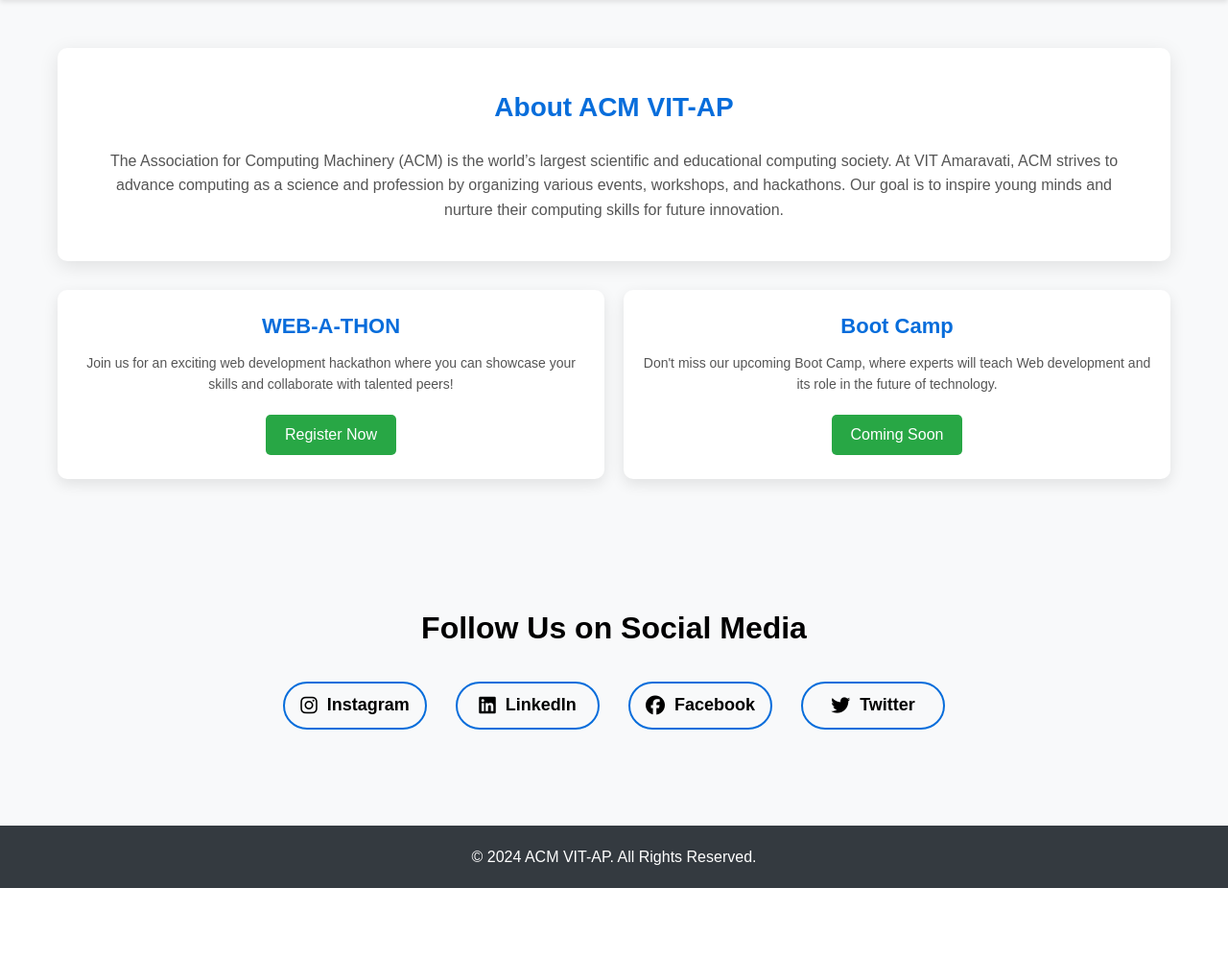
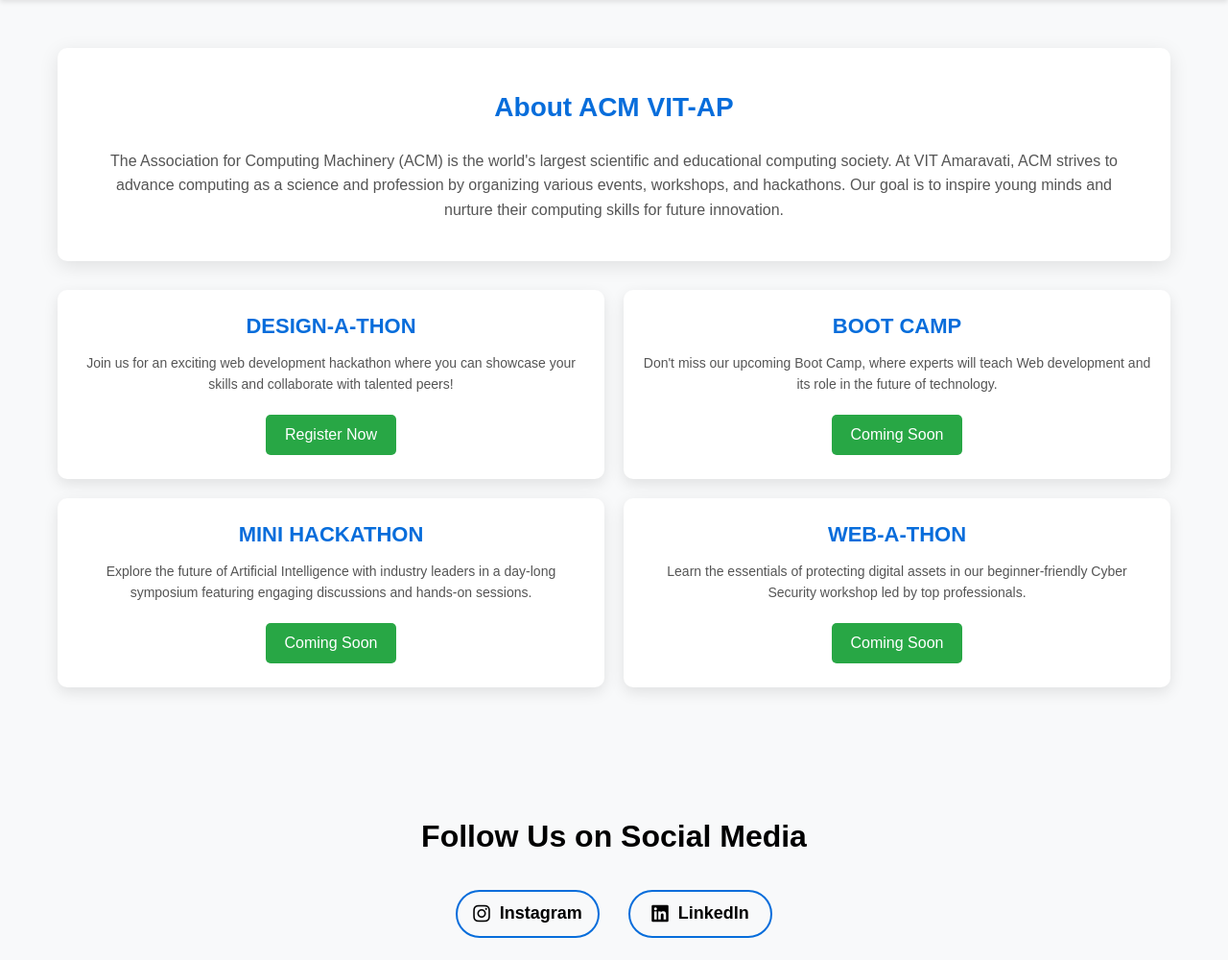
Before and after one commit to unknownguy49/acm-events, a Flask app: page / in a window 1280 px wide. Shown: the part 125-1125 px from the top of the page at 96% size. Before the commit the page ends 1050 px from the top, so only its background shows below. Run offline with Flask 3, Linux system fonts and the light colour scheme; some libraries are stand-ins or nearby versions.

Commit message:
updated 200

```diff
--- a/templates/home.html
+++ b/templates/home.html
@@ -5,7 +5,6 @@
     <meta charset="UTF-8">
     <meta name="viewport" content="width=device-width, initial-scale=1.0">
     <title>EVENT - ACM VIT-AP</title>
-    <link rel="icon" href="{{ url_for('static', filename='favicon.ico') }}" type="image/x-icon">
     <link rel="stylesheet" href="{{ url_for('static', filename='styles.css') }}">
     <script src="https://kit.fontawesome.com/a076d05399.js" crossorigin="anonymous"></script>
     <style>
@@ -239,7 +238,7 @@
         <!-- About ACM Section -->
         <section class="about-acm">
             <h2>About ACM VIT-AP</h2>
-            <p>The Association for Computing Machinery (ACM) is the world’s largest scientific and educational computing
+            <p>The Association for Computing Machinery (ACM) is the world's largest scientific and educational computing
                 society. At VIT Amaravati, ACM strives to advance computing as a science and profession by organizing
                 various events, workshops, and hackathons. Our goal is to inspire young minds and nurture their
                 computing skills for future innovation.</p>
@@ -248,7 +247,7 @@
         <!-- Upcoming Events Section -->
         <section class="events-section">
             <div class="event-item">
-                <h3>WEB-A-THON</h3>
+                <h3>DESIGN-A-THON</h3>
                 <p>Join us for an exciting web development hackathon where you can showcase your skills and collaborate
                     with talented peers!</p>
                 <a href="{{ url_for('team_register') }}">
@@ -256,12 +255,27 @@
                 </a>
             </div>
             <div class="event-item">
-                <h3>Boot Camp</h3>
+                <h3>BOOT CAMP</h3>
                 <p>Don't miss our upcoming Boot Camp, where experts will teach Web development and its role in the future of
                     technology.</p>
                 <button onclick="alert('Coming soon')" class="register-button">Coming Soon</button>
             </div>
+            <!-- New Event Tile 1 -->
+            <div class="event-item">
+                <h3>MINI HACKATHON</h3>
+                <p>Explore the future of Artificial Intelligence with industry leaders in a day-long symposium featuring
+                    engaging discussions and hands-on sessions.</p>
+                <button onclick="alert('Registrations will open soon!')" class="register-button">Coming Soon</button>
+            </div>
+            <!-- New Event Tile 2 -->
+            <div class="event-item">
+                <h3>WEB-A-THON</h3>
+                <p>Learn the essentials of protecting digital assets in our beginner-friendly Cyber Security workshop led
+                    by top professionals.</p>
+                    <button onclick="alert('Registrations will open soon!')" class="register-button">Coming Soon</button>
+            </div>
         </section>
+
 
     </div>
 
@@ -275,12 +289,6 @@
             <a href="https://www.linkedin.com/company/acm-student-chapter-vit-ap/" target="_blank">
                 <i class="fab fa-linkedin"></i> LinkedIn
             </a>
-            <a href="https://www.facebook.com/" target="_blank">
-                <i class="fab fa-facebook"></i> Facebook
-            </a>
-            <a href="https://www.twitter.com/" target="_blank">
-                <i class="fab fa-twitter"></i> Twitter
-            </a>
         </div>
     </div>
 
--- a/templates/team_register.html
+++ b/templates/team_register.html
@@ -153,17 +153,17 @@
             <!-- Member 1 -->
             <div>
                 <label for="member_1_name">Member 1 Name:</label>
-                <input type="text" id="member_1_name" name="member_1_name" required>
+                <input type="text" id="member_1_name" name="member_1_name">
             </div>
 
             <div>
                 <label for="member_1_email">Member 1 Email:</label>
-                <input type="email" id="member_1_email" name="member_1_email" required>
+                <input type="email" id="member_1_email" name="member_1_email">
             </div>
 
             <div>
                 <label for="member_1_reg_no">Member 1 Registration Number:</label>
-                <input type="text" id="member_1_reg_no" name="member_1_reg_no" required>
+                <input type="text" id="member_1_reg_no" name="member_1_reg_no">
             </div>
 
             <!-- Member 2 -->
```
